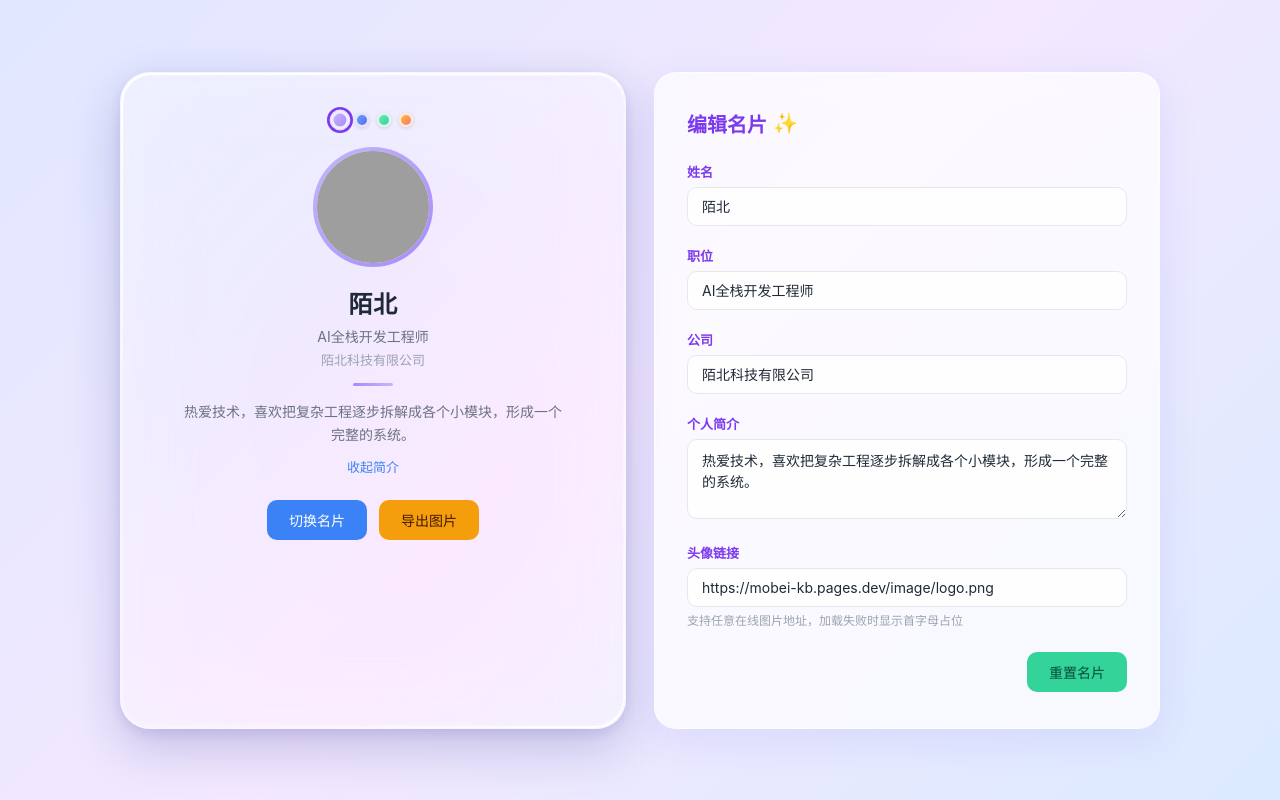
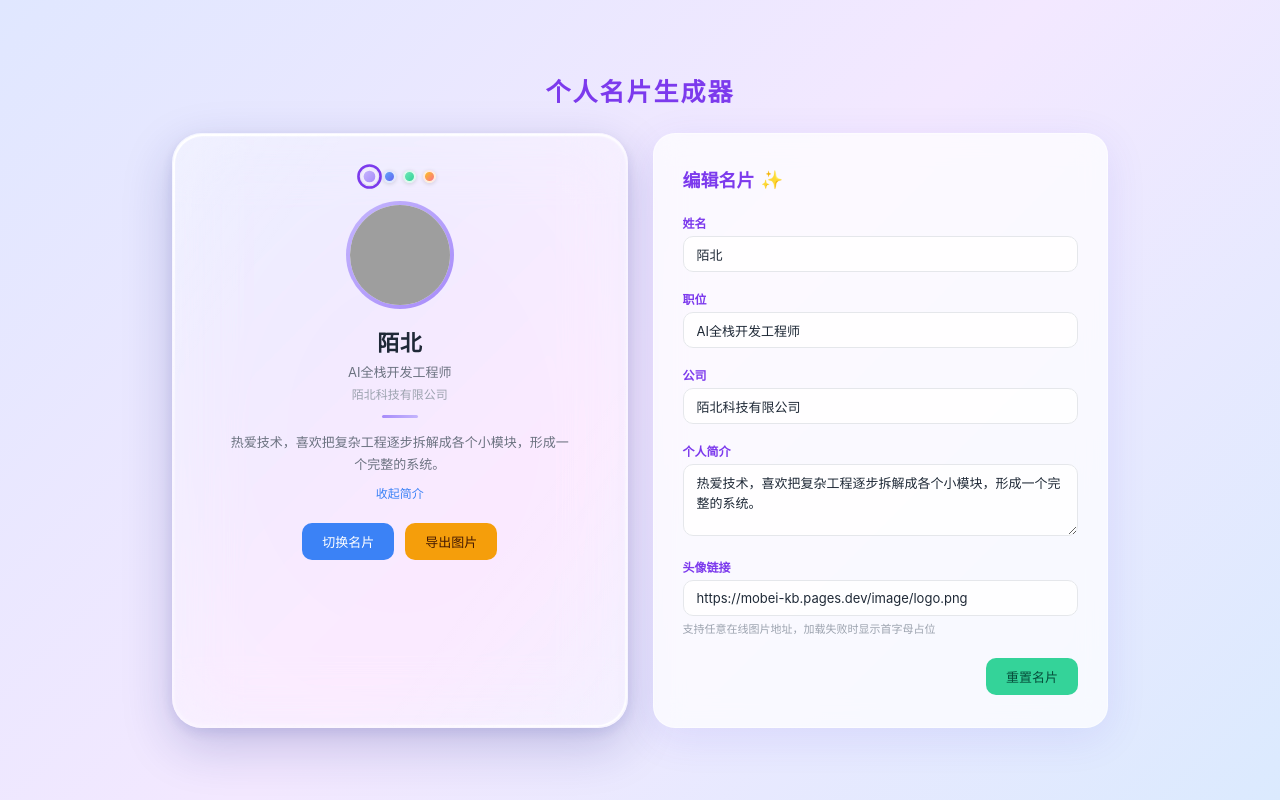
Before and after one commit to mobei-front/personal-business-card-generator, a Vue app: page / in a window 1280 px wide. Built offline with nearby package versions, Linux system fonts and the light colour scheme; grey boxes are pictures that could not be loaded.

Commit message:
feat: 添加应用头部并调整各组件间距和字体大小

```diff
--- a/src/App.vue
+++ b/src/App.vue
@@ -23,6 +23,9 @@ const {
 
 <template>
   <div class="app">
+    <header class="app-header">
+      <h1 class="app-title">个人名片生成器</h1>
+    </header>
     <div class="layout">
       <!-- 左侧：名片预览 -->
       <CardPreview
--- a/src/components/CardForm.vue
+++ b/src/components/CardForm.vue
@@ -42,21 +42,21 @@ defineEmits(['bio-blur', 'reset'])
 
 <style scoped>
 .card-form {
-  padding: 36px 32px;
+  padding: 32px 29px;
 }
 
 .form-title {
-  font-size: 20px;
+  font-size: 18px;
   font-weight: 700;
   color: var(--primary);
-  margin-bottom: 24px;
+  margin-bottom: 22px;
   display: flex;
   align-items: center;
   gap: 6px;
 }
 
 .form-actions {
-  margin-top: 24px;
+  margin-top: 22px;
   display: flex;
   justify-content: flex-end;
 }
--- a/src/components/CardPreview.vue
+++ b/src/components/CardPreview.vue
@@ -257,7 +257,7 @@ async function exportImage() {
 <style scoped>
 .card-preview {
   position: relative;
-  padding: 40px 28px 28px;
+  padding: 36px 25px 25px;
   display: flex;
   flex-direction: column;
   align-items: center;
@@ -366,13 +366,13 @@ async function exportImage() {
 /* 主题切换圆点 */
 .theme-dots {
   display: flex;
-  gap: 8px;
-  margin-bottom: 20px;
+  gap: 7px;
+  margin-bottom: 18px;
 }
 
 .theme-dot {
-  width: 14px;
-  height: 14px;
+  width: 13px;
+  height: 13px;
   border-radius: 50%;
   cursor: pointer;
   border: 2px solid rgba(255, 255, 255, 0.8);
@@ -393,11 +393,11 @@ async function exportImage() {
 
 /* 头像 */
 .avatar-wrap {
-  width: 120px;
-  height: 120px;
+  width: 108px;
+  height: 108px;
   border-radius: 50%;
   padding: 4px;
-  margin-bottom: 18px;
+  margin-bottom: 16px;
   transition: background 0.4s ease;
 }
 
@@ -417,7 +417,7 @@ async function exportImage() {
   display: flex;
   align-items: center;
   justify-content: center;
-  font-size: 40px;
+  font-size: 36px;
   font-weight: 700;
   color: #fff;
   background: linear-gradient(135deg, #a78bfa, #818cf8);
@@ -425,7 +425,7 @@ async function exportImage() {
 
 /* 文字信息 */
 .name {
-  font-size: 24px;
+  font-size: 22px;
   font-weight: 700;
   color: var(--text-main);
   letter-spacing: 0.5px;
@@ -437,28 +437,28 @@ async function exportImage() {
 }
 
 .title {
-  margin-top: 6px;
-  font-size: 14px;
+  margin-top: 5px;
+  font-size: 13px;
   color: var(--text-sub);
 }
 
 .company {
   margin-top: 4px;
-  font-size: 13px;
+  font-size: 12px;
   color: var(--text-weak);
 }
 
 .divider {
-  width: 40px;
+  width: 36px;
   height: 3px;
   border-radius: 2px;
-  margin: 14px 0;
+  margin: 13px 0;
   transition: background 0.4s ease;
 }
 
 /* 简介 */
 .bio {
-  font-size: 14px;
+  font-size: 13px;
   line-height: 1.7;
   color: var(--text-sub);
   text-align: center;
@@ -466,8 +466,8 @@ async function exportImage() {
 }
 
 .toggle-bio {
-  margin-top: 10px;
-  font-size: 13px;
+  margin-top: 9px;
+  font-size: 12px;
   color: var(--link);
   background: none;
   border: none;
@@ -482,9 +482,9 @@ async function exportImage() {
 
 /* 按钮区 */
 .actions {
-  margin-top: 24px;
+  margin-top: 22px;
   display: flex;
-  gap: 12px;
+  gap: 11px;
 }
 
 /* 主题配色 */
--- a/src/components/FormField.vue
+++ b/src/components/FormField.vue
@@ -57,7 +57,7 @@ defineEmits(['update:modelValue', 'blur', 'change'])
 
 <style scoped>
 .field {
-  margin-bottom: 20px;
+  margin-bottom: 18px;
 }
 
 .field:last-child {
@@ -66,17 +66,17 @@ defineEmits(['update:modelValue', 'blur', 'change'])
 
 .label {
   display: block;
-  font-size: 13px;
+  font-size: 12px;
   font-weight: 600;
   color: var(--primary);
-  margin-bottom: 6px;
+  margin-bottom: 5px;
 }
 
 .input,
 .textarea {
   width: 100%;
-  padding: 10px 14px;
-  font-size: 14px;
+  padding: 9px 13px;
+  font-size: 13px;
   color: var(--text-main);
   background: rgba(255, 255, 255, 0.85);
   border: 1px solid #e5e7eb;
@@ -94,12 +94,12 @@ defineEmits(['update:modelValue', 'blur', 'change'])
 
 .textarea {
   resize: vertical;
-  min-height: 80px;
+  min-height: 72px;
   line-height: 1.5;
 }
 
 .hint {
-  font-size: 12px;
+  font-size: 11px;
   color: var(--text-weak);
   margin-top: 4px;
 }
--- a/src/styles/main.css
+++ b/src/styles/main.css
@@ -36,17 +36,35 @@ body {
   z-index: 1;
   min-height: 100vh;
   display: flex;
+  flex-direction: column;
   align-items: center;
   justify-content: center;
-  padding: 32px 16px;
+  padding: 29px 14px;
+  gap: 25px;
+}
+
+.app-header {
+  text-align: center;
+}
+
+.app-title {
+  font-size: 25px;
+  font-weight: 800;
+  color: var(--primary);
+  letter-spacing: 2px;
+  margin: 0;
+  background: linear-gradient(120deg, var(--primary), #7c3aed);
+  -webkit-background-clip: text;
+  background-clip: text;
+  -webkit-text-fill-color: transparent;
 }
 
 .layout {
   width: 100%;
-  max-width: 1040px;
+  max-width: 936px;
   display: grid;
   grid-template-columns: 1fr 1fr;
-  gap: 28px;
+  gap: 25px;
 }
 
 @media (max-width: 820px) {
@@ -67,8 +85,8 @@ body {
 
 /* 通用按钮 */
 .btn {
-  padding: 10px 22px;
-  font-size: 14px;
+  padding: 9px 20px;
+  font-size: 13px;
   font-weight: 500;
   border: none;
   border-radius: 10px;
```
